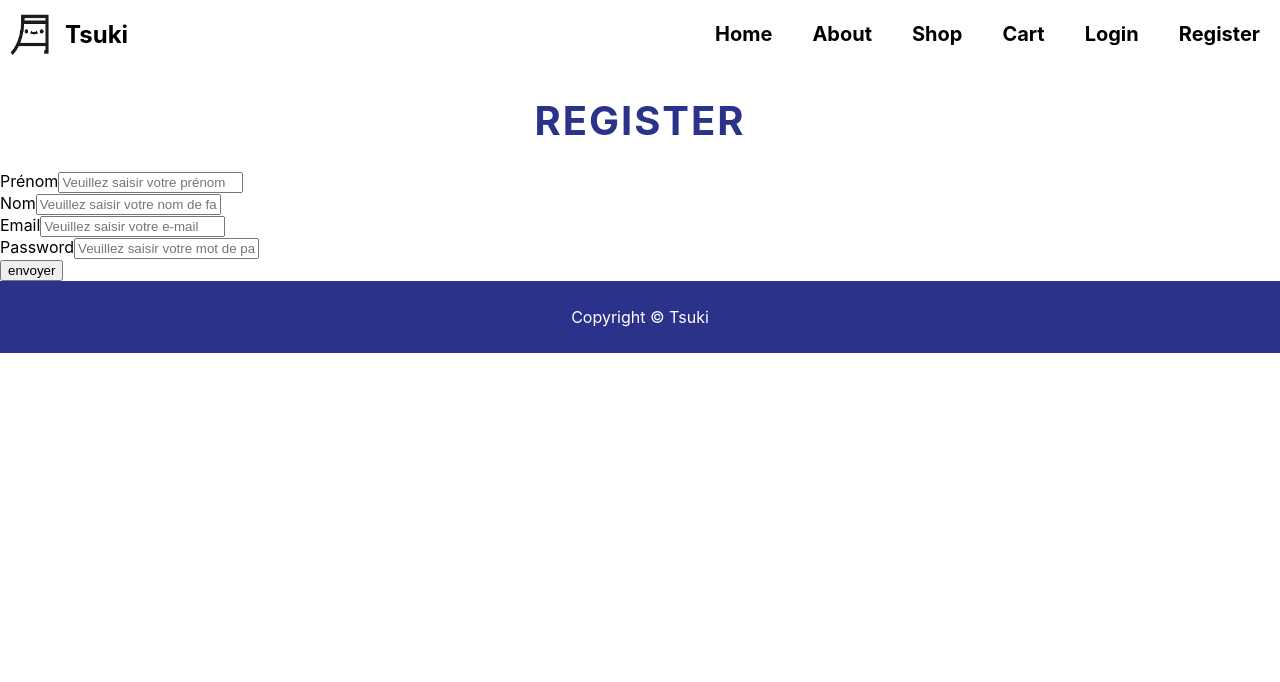
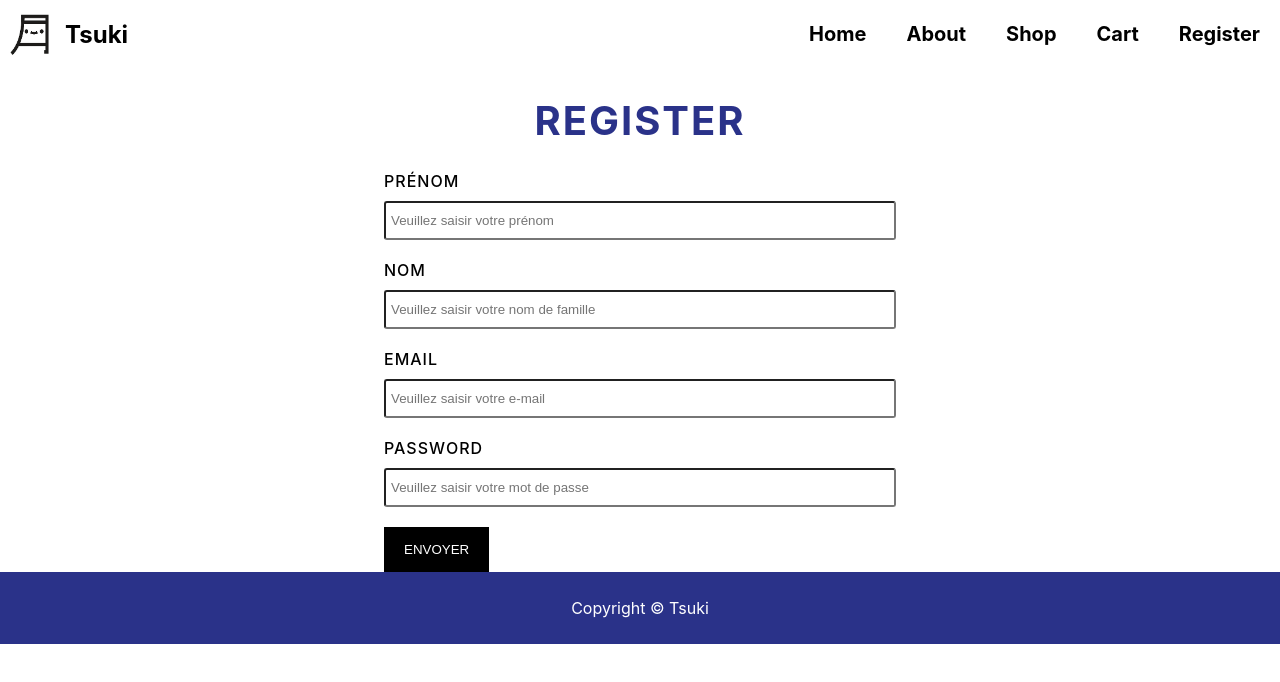
Before and after one commit to Delphine-Alex/Learn--NEXT, a Next.js app: page /register in a window 1280 px wide. Shown: the top 682 px of the page. Built offline with nearby package versions, Linux system fonts and the light colour scheme.

Commit message:
Add some style

```diff
--- a/src/components/Header.js
+++ b/src/components/Header.js
@@ -39,11 +39,6 @@ const Header = (props) => {
                         </Link>
                     </li>
                     <li className='nav_item'>
-                        <Link href="/login">
-                            <a className='nav_link'>Login</a>
-                        </Link>
-                    </li>
-                    <li className='nav_item'>
                         <Link href="/register">
                             <a className='nav_link'>Register</a>
                         </Link>
--- a/src/styles/style.scss
+++ b/src/styles/style.scss
@@ -1,8 +1,10 @@
 @import "./helpers/variables";
 @import "./base/base";
 @import "./theme/title";
-@import "./theme/header";
 @import "./theme/shop.scss";
-@import "./theme/footer";
 @import "./theme/card.scss";
 @import "./theme/button.scss";
+@import "./theme/input.scss";
+
+@import "./theme/footer";
+@import "./theme/header";
--- a/src/styles/theme/button.scss
+++ b/src/styles/theme/button.scss
@@ -1,4 +1,4 @@
-.bouton {
+.btn {
   border: none;
   padding: 15px 20px;
   background-color: none;
--- /dev/null
+++ b/src/styles/theme/input.scss
@@ -0,0 +1,26 @@
+.form {
+  width: 40%;
+  margin: 0 auto;
+  &__group {
+    margin-bottom: 20px;
+    input {
+      padding: 10px 5px;
+      border-radius: 3px;
+      transition: 0.3s all;
+      width: 100%;
+      &:focus {
+        transition: 0.3s all;
+        border: 2px solid black;
+        outline: none;
+      }
+    }
+    label {
+      display: block;
+      margin-bottom: 10px;
+      text-transform: uppercase;
+      font-weight: 500;
+      font-size: 16px;
+      letter-spacing: 1px;
+    }
+  }
+}
```
Also changed, not shown: src/components/Card.js (+2 -12 lines), src/components/Description.js (added, +11 -0 lines), src/components/Title.js (added, +9 -0 lines), src/pages/login/index.js (deleted, +0 -36 lines), src/pages/shop/[id]/index.js (+6 -3 lines), src/services/users.service.js (added).
